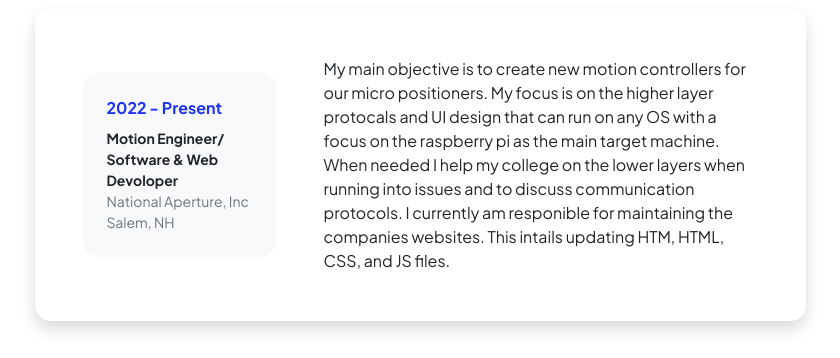
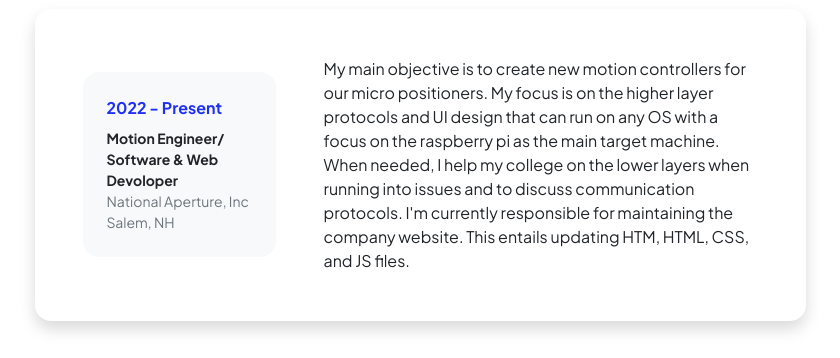
Before and after one commit to C-Metcalf/personal-website, a Django app: page /resume/ in a window 1280 px wide. Shown: the part 299-657 px from the top of the page, without its empty margins (220-1060 px from the left). Run offline with Django 5.2, Linux system fonts and the light colour scheme; some libraries are stand-ins or nearby versions.

Commit message:
Fixed grammer mistakes in Experience card

```diff
--- a/Portfolio/templates/Portfolio/resume.html
+++ b/Portfolio/templates/Portfolio/resume.html
@@ -42,12 +42,12 @@
               <div class="col-lg-8">
                 <div>
                   My main objective is to create new motion controllers for our
-                  micro positioners. My focus is on the higher layer protocals
+                  micro positioners. My focus is on the higher layer protocols
                   and UI design that can run on any OS with a focus on the
-                  raspberry pi as the main target machine. When needed I help my
+                  raspberry pi as the main target machine. When needed, I help my
                   college on the lower layers when running into issues and to
-                  discuss communication protocols. I currently am responible for
-                  maintaining the companies websites. This intails updating HTM,
+                  discuss communication protocols. I'm currently responsible for
+                  maintaining the company website. This entails updating HTM,
                   HTML, CSS, and JS files.
                 </div>
               </div>
```
